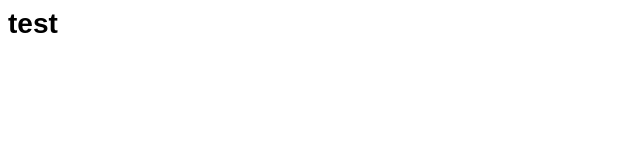
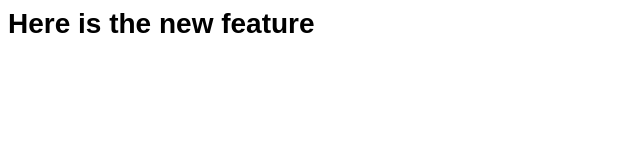
Before and after one commit to Zaksen/lecture0, a plain HTML site: page index.html in a window 1280 px wide. Shown: the whole page, without its empty margins (0-640 px from the left). Drawn offline with Linux system fonts and the light colour scheme.

Commit message:
added new feature

```diff
--- a/index.html
+++ b/index.html
@@ -10,7 +10,7 @@
 
 <body>
     <div>
-        test
+        Here is the new feature
     </div>
 </body>
 
```
